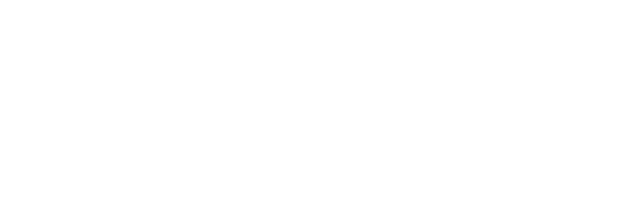
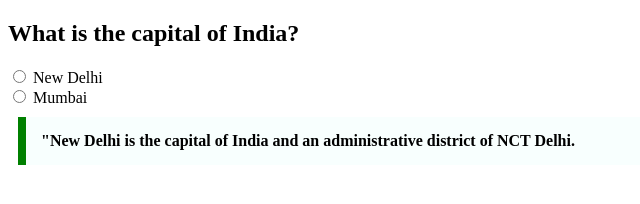
Before and after one commit to acciojob/trivia-prmd04, a website: page main.html in a window 1280 px wide. Shown: the whole page, without its empty margins (0-640 px from the left). Drawn offline with Linux system fonts and the light colour scheme.

Commit message:
created a submission

```diff
--- a/main.html
+++ b/main.html
@@ -8,6 +8,15 @@
 
 <body>
 	<!-- the entire body must be written by student -->
+	<h2>What is the capital of India?</h2>
+	<input type="radio">
+	<label>New Delhi</label>
+	<br>
+	<input type="radio">
+	<label>Mumbai</label>
+	 <blockquote style="max-width: 600px; margin: 10px; padding: 15px; border-left: 8px solid green; background-color: #f8fffe; font-weight: bold;">
+        "New Delhi is the capital of India and an administrative district of NCT Delhi.
+    </blockquote>
     <script type="text/javascript" src="./script.js">
 </script>
 
```
